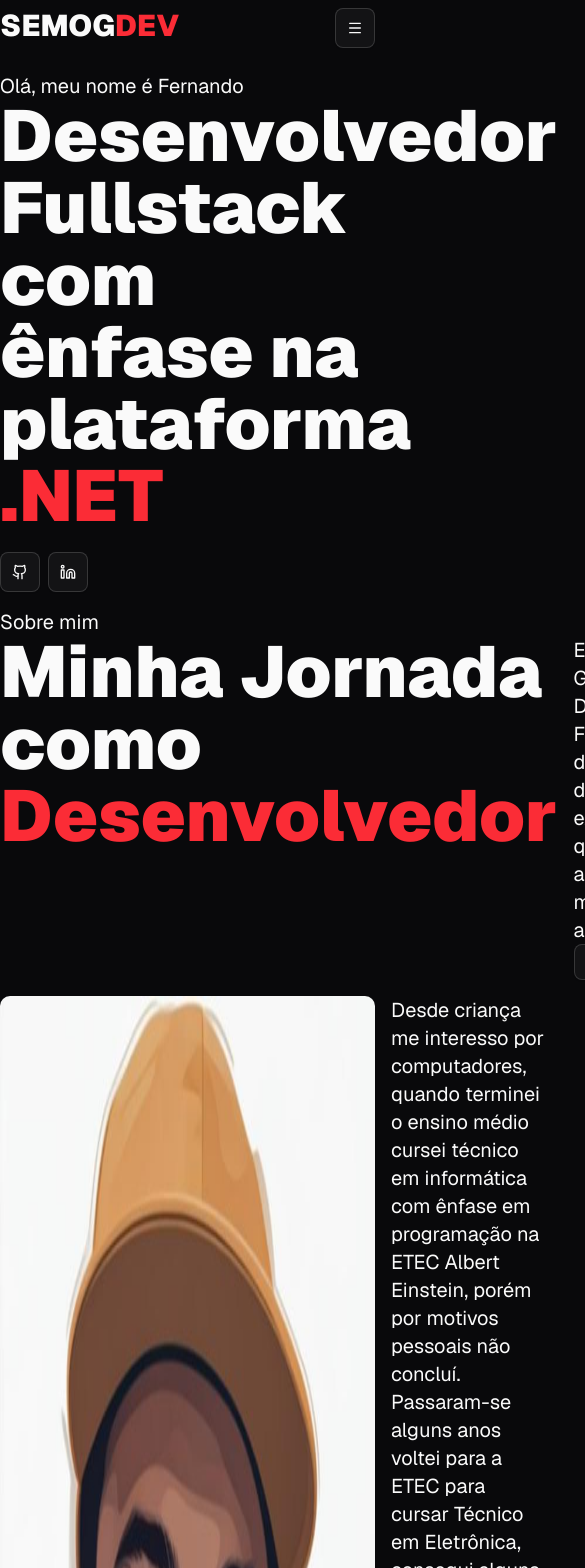
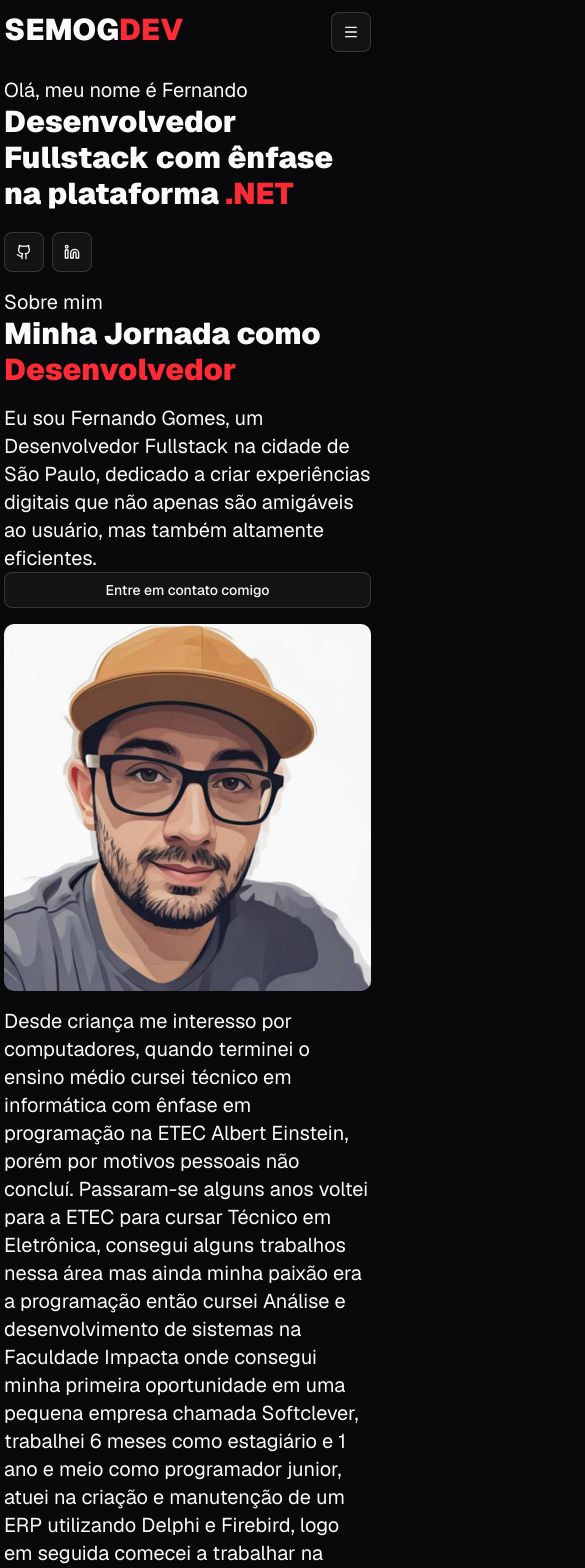
Before and after one commit to semog-dev/portfolio, a Next.js app: page / in a window 390 px wide. Shown: the top 1568 px of the page, 585 px wide, since content can reach past the window. Built offline with nearby package versions, Linux system fonts and the light colour scheme.

Commit message:
adicionando responsividade

```diff
--- a/src/app/layout.tsx
+++ b/src/app/layout.tsx
@@ -26,13 +26,13 @@ export default function RootLayout({
   return (
     <html lang="en">
       <body
-        className={`${geistSans.className} antialiased dark max-w-7xl mx-auto`}
+        className={`${geistSans.className} antialiased dark max-w-7xl mx-auto p-1`}
       >
         <MainMenuComponent />
         {children}
         <footer className="flex justify-end items-end my-5">
           <p className="text-secondary">
-            Este site foi desenvolvido por smog-dev
+            Este site foi desenvolvido por semog-dev
           </p>
         </footer>
       </body>
--- a/src/app/page.tsx
+++ b/src/app/page.tsx
@@ -52,7 +52,7 @@ export default function Page() {
     <div>
       <section id="home" className="mt-4">
         <h1 className="text-xl">Olá, meu nome é Fernando</h1>
-        <h2 className="text-7xl font-black">
+        <h2 className="text-3xl font-black md:text-7xl">
           Desenvolvedor Fullstack com ênfase na plataforma{" "}
           <span className="text-red-500">.NET</span>
         </h2>
@@ -76,8 +76,8 @@ export default function Page() {
 
       <section id="about" className="mt-4">
         <h1 className="text-xl">Sobre mim</h1>
-        <div className="flex gap-4">
-          <h2 className="text-7xl font-black">
+        <div className="text-3xl flex gap-4 flex-col md:flex-row">
+          <h2 className="font-black md:text-7xl">
             Minha Jornada como{" "}
             <span className="text-red-500">Desenvolvedor</span>
           </h2>
@@ -93,7 +93,7 @@ export default function Page() {
           </div>
         </div>
 
-        <div className="flex gap-4 mt-4">
+        <div className="flex gap-4 mt-4 flex-col md:flex-row">
           <Image
             src={"/images/foto.jpg"}
             alt="Foto de perfil"
@@ -134,7 +134,7 @@ export default function Page() {
 
       <section id="experience" className="mt-4">
         <h1 className="text-xl">Experiência</h1>
-        <div className="flex gap-4 mt-2">
+        <div className="flex gap-4 mt-2 flex-col md:flex-row">
           <Card>
             <CardHeader>
               <CardTitle>Soft Clever</CardTitle>
```
